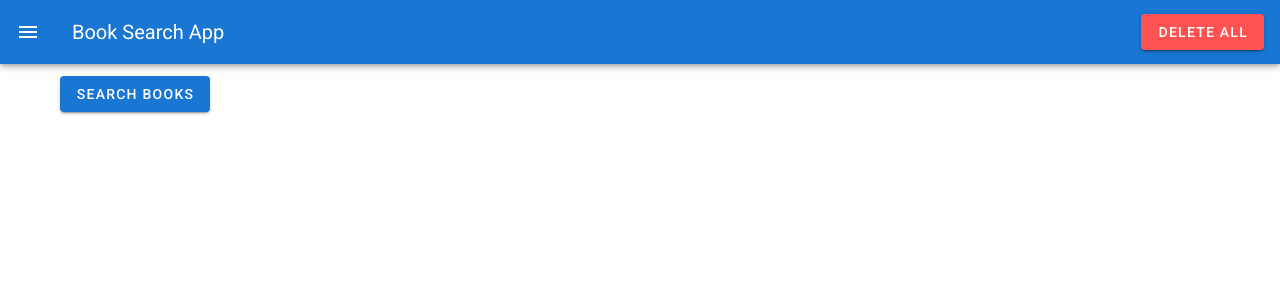
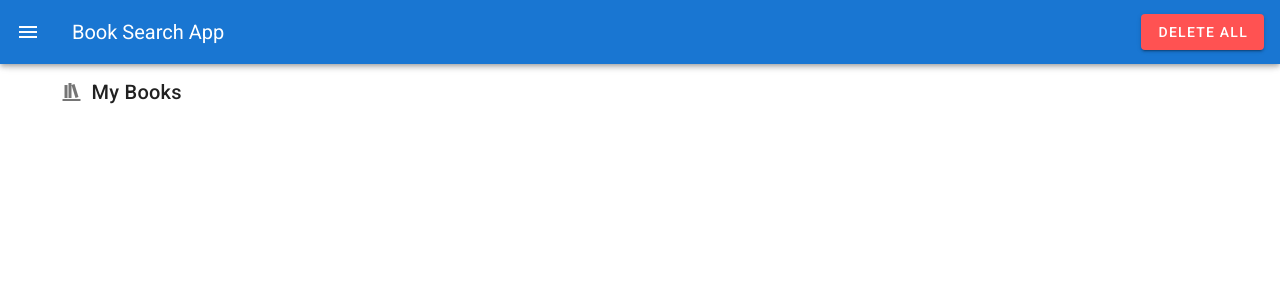
Before and after one commit to Emiri-i/book-search-app, a Vue app: page /edit/1 in a window 1280 px wide. Shown: the top 300 px of the page. Built offline with nearby package versions, Linux system fonts and the light colour scheme.

Commit message:
added page title

```diff
--- a/src/pages/BookIndex.vue
+++ b/src/pages/BookIndex.vue
@@ -1,8 +1,12 @@
 <template>
   <div>
     <v-row>
-      <v-col cold="6">
-        <v-btn color="primary" to="/search">search books</v-btn>
+      <v-col class="text-h6 d-flex align-center">
+        <v-icon class="mr-2">
+          mdi-bookshelf
+        </v-icon>
+        My Books
+        <!-- <v-btn color="primary" to="/search">search books</v-btn> -->
       </v-col>
     </v-row>
     <v-row>
```
